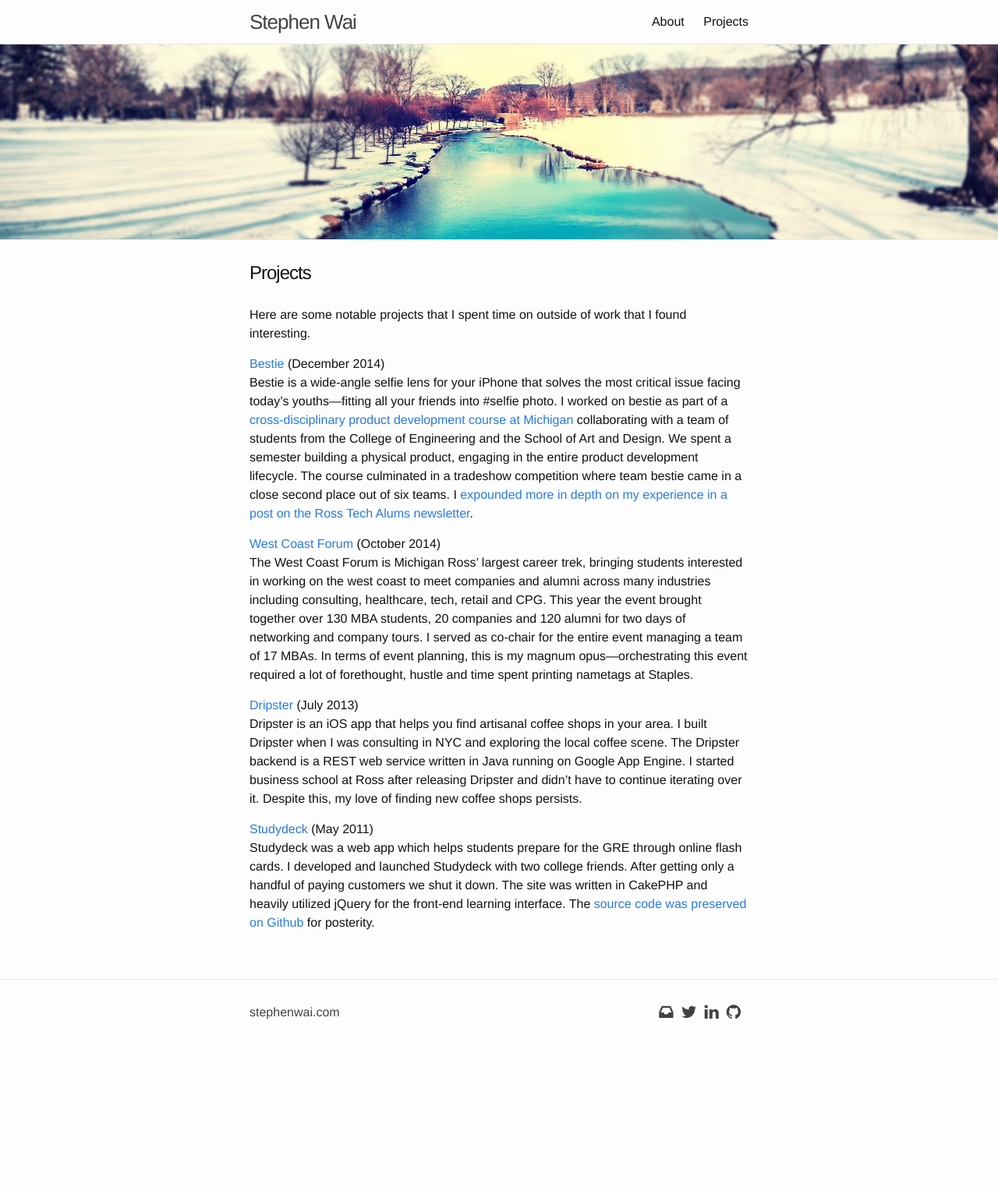
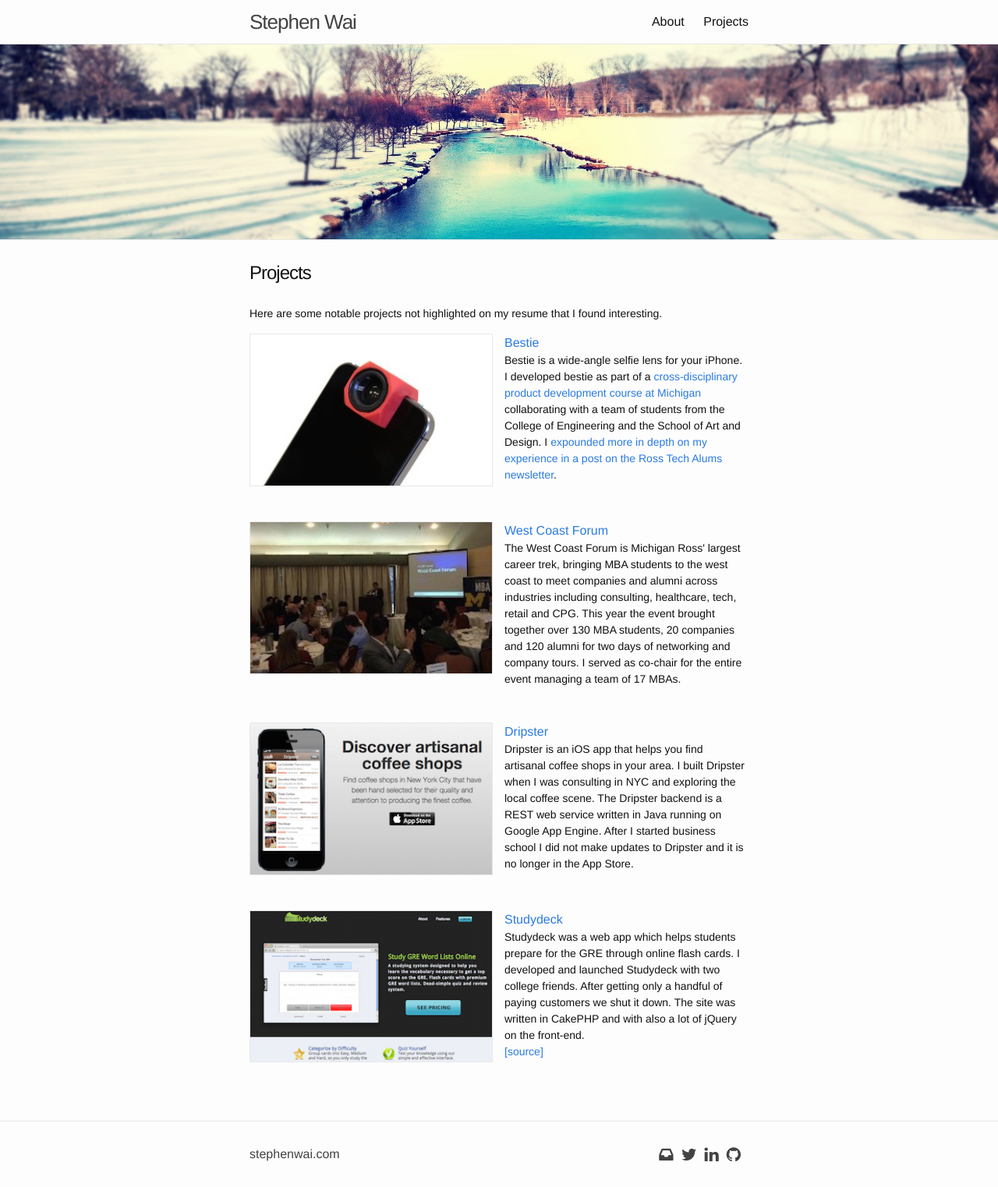
Before and after one commit to swaiing/swaiing.github.io, a Jekyll site: the page built from projects.html, in a window 1280 px wide. Shown: the whole page at 78% size. Built offline with Jekyll 4.4.1, drawn with Linux system fonts in a browser that asks for light colours; nearby versions of some CDN libraries; before the commit the page ends 1341 px from its top, so only the background shows below that.

Commit message:
Styled Projects page and added images.

```diff
--- a/_config.yml
+++ b/_config.yml
@@ -7,6 +7,7 @@
 twitter_username: swaiing
 github_username:  swaiing
 linkedin_url:  stephenwai
+google_analytics_id:  UA-22934935-2
 
 # Build settings
 markdown: kramdown
--- a/_includes/head.html
+++ b/_includes/head.html
@@ -16,7 +16,7 @@
     m=s.getElementsByTagName(o)[0];a.async=1;a.src=g;m.parentNode.insertBefore(a,m)
     })(window,document,'script','//www.google-analytics.com/analytics.js','ga');
 
-    ga('create', 'UA-22934935-2', 'auto');
+    ga('create', '{{ site.google_analytics_id }}', 'auto');
     ga('send', 'pageview');
   </script>
 </head>
--- a/_sass/_layout.scss
+++ b/_sass/_layout.scss
@@ -112,8 +112,6 @@
     margin-right: 10px;
 }
 
-
-
 .footer-col-wrapper {
     @extend %clearfix;
 
@@ -133,27 +131,6 @@
         float: right;
         max-width: 115px;
     }
-}
-
-.footer-col {
-    float: left;
-    margin-bottom: $spacing-unit / 2;
-    padding-left: $spacing-unit / 2;
-}
-
-.footer-col-1 {
-    width: -webkit-calc(35% - (#{$spacing-unit} / 2));
-    width:         calc(35% - (#{$spacing-unit} / 2));
-}
-
-.footer-col-2 {
-    width: -webkit-calc(20% - (#{$spacing-unit} / 2));
-    width:         calc(20% - (#{$spacing-unit} / 2));
-}
-
-.footer-col-3 {
-    width: -webkit-calc(45% - (#{$spacing-unit} / 2));
-    width:         calc(45% - (#{$spacing-unit} / 2));
 }
 
 @include media-query($on-laptop) {
@@ -264,3 +241,33 @@
     }
 
 }
+
+.projects {
+    font-size: $small-font-size;
+
+    .project {
+        margin-bottom: $spacing-unit * 1.5;
+        overflow: auto;
+
+        p {
+            margin: 0;
+        }
+
+    }
+
+    .left {
+        width: ($content-width/2) - ($spacing-unit + 10);
+        float: left;
+        border: 1px solid $grey-color-light;
+    }
+
+    .right {
+        width: ($content-width/2) - ($spacing-unit + 10);
+        float: left;
+        margin-left: 15px;
+        -webkit-box-sizing: border-box;
+        -moz-box-sizing: border-box;
+        box-sizing: border-box;
+    }
+
+}
--- /dev/null
+++ b/projects.html
@@ -0,0 +1,57 @@
+---
+layout: page
+title: Projects
+permalink: /projects/
+hero: bg3.jpg
+---
+
+<div class="projects">
+<p>Here are some notable projects not highlighted on my resume that I found interesting.</p>
+
+<div class="project">
+<div class="left">
+    <img src="/images/proj_bestie.jpg" alt="Bestie">
+</div>
+<div class="right">
+<h2><a href="http://ipd.barclayconsulting.com/teams/2014/5/" target="_blank">Bestie</a></h2>
+<p>Bestie is a wide-angle selfie lens for your iPhone.  I developed bestie as part of a <a href="http://www.tauber.umich.edu/events/integrated-product-development" target="_blank">cross-disciplinary product development course at Michigan</a> collaborating with a team of students from the College of Engineering and the School of Art and Design.  I <a href="http://rosstechalums.com/2014/12/17/selfie-reflection-the-integrated-product-development-experience/" target="_blank">expounded more in depth on my experience in a post on the Ross Tech Alums newsletter</a>.
+</p>
+</div>
+</div>
+
+<div class="project">
+<div class="left">
+    <img src="/images/proj_wcf.jpg" alt="West Coast Forum">
+</div>
+<div class="right">
+    <h2><a href="http://www.westcoastforum.org" target="_blank">West Coast Forum</a></h2>
+    <p>The West Coast Forum is Michigan Ross' largest career trek, bringing MBA students to the west coast to meet companies and alumni across industries including consulting, healthcare, tech, retail and CPG.  This year the event brought together over 130 MBA students, 20 companies and 120 alumni for two days of networking and company tours.  I served as co-chair for the entire event managing a team of 17 MBAs.</p>
+</div>
+</div>
+
+<div class="project">
+<div class="left">
+    <img src="/images/proj_dripster.png" alt="Dripster">
+</div>
+<div class="right">
+    <h2><a href="http://dripsterapp.appspot.com" target="_blank">Dripster</a></h2>
+    <p>Dripster is an iOS app that helps you find artisanal coffee shops in your area.  I built Dripster when I was consulting in NYC and exploring the local coffee scene.  The Dripster backend is a REST web service written in Java running on Google App Engine.  After I started business school I did not make updates to Dripster and it is no longer in the App Store.</p>
+    <p class="source">
+        <!--<a href="https://github.com/swaiing/dripster" target="_blank">[source]</a>
+        <a href="https://github.com/swaiing/dripster" target="_blank">[source]</a>-->
+    </p>
+</div>
+</div>
+
+<div class="project">
+<div class="left">
+    <img src="/images/proj_studydeck.png" alt="Studydeck">
+</div>
+<div class="right">
+    <h2><a href="http://swaiing.github.io/studydeck" target="_blank">Studydeck</a></h2>
+    <p>Studydeck was a web app which helps students prepare for the GRE through online flash cards.  I developed and launched Studydeck with two college friends.  After getting only a handful of paying customers we shut it down.  The site was written in CakePHP and with also a lot of jQuery on the front-end.</p>
+    <p class="source"><a href="https://github.com/swaiing/studydeck" target="_blank">[source]</a></p>
+</div>
+</div>
+
+</div>
--- a/projects.md
+++ /dev/null
@@ -1,20 +0,0 @@
----
-layout: page
-title: Projects
-permalink: /projects/
-hero: bg3.jpg
----
-
-Here are some notable projects that I spent time on outside of work that I found interesting.
-
-## [Bestie](http://ipd.barclayconsulting.com/teams/2014/5/) (December 2014)
-Bestie is a wide-angle selfie lens for your iPhone that solves the most critical issue facing today's youths—fitting all your friends into #selfie photo.  I worked on bestie as part of a [cross-disciplinary product development course at Michigan](http://www.tauber.umich.edu/events/integrated-product-development) collaborating with a team of students from the College of Engineering and the School of Art and Design.  We spent a semester building a physical product, engaging in the entire product development lifecycle. The course culminated in a tradeshow competition where team bestie came in a close second place out of six teams.  I [expounded more in depth on my experience in a post on the Ross Tech Alums newsletter](http://rosstechalums.com/2014/12/17/selfie-reflection-the-integrated-product-development-experience/).
-
-## [West Coast Forum](http://westcoastforum.org) (October 2014)
-The West Coast Forum is Michigan Ross' largest career trek, bringing students interested in working on the west coast to meet companies and alumni across many industries including consulting, healthcare, tech, retail and CPG.  This year the event brought together over 130 MBA students, 20 companies and 120 alumni for two days of networking and company tours.  I served as co-chair for the entire event managing a team of 17 MBAs.  In terms of event planning, this is my magnum opus—orchestrating this event required a lot of forethought, hustle and time spent printing nametags at Staples.
-
-## [Dripster](http://dripsterapp.appspot.com) (July 2013)
-Dripster is an iOS app that helps you find artisanal coffee shops in your area.  I built Dripster when I was consulting in NYC and exploring the local coffee scene.  The Dripster backend is a REST web service written in Java running on Google App Engine.  I started business school at Ross after releasing Dripster and didn't have to continue iterating over it.  Despite this, my love of finding new coffee shops persists.
-
-## [Studydeck](http://swaiing.github.io/studydeck/) (May 2011)
-Studydeck was a web app which helps students prepare for the GRE through online flash cards.  I developed and launched Studydeck with two college friends.  After getting only a handful of paying customers we shut it down.  The site was written in CakePHP and heavily utilized jQuery for the front-end learning interface.  The [source code was preserved on Github](https://github.com/swaiing/studydeck) for posterity.
```
Also changed, not shown: images/proj_bestie.jpg (added), images/proj_dripster.png (added), images/proj_studydeck.png (added), images/proj_wcf.jpg (added).
